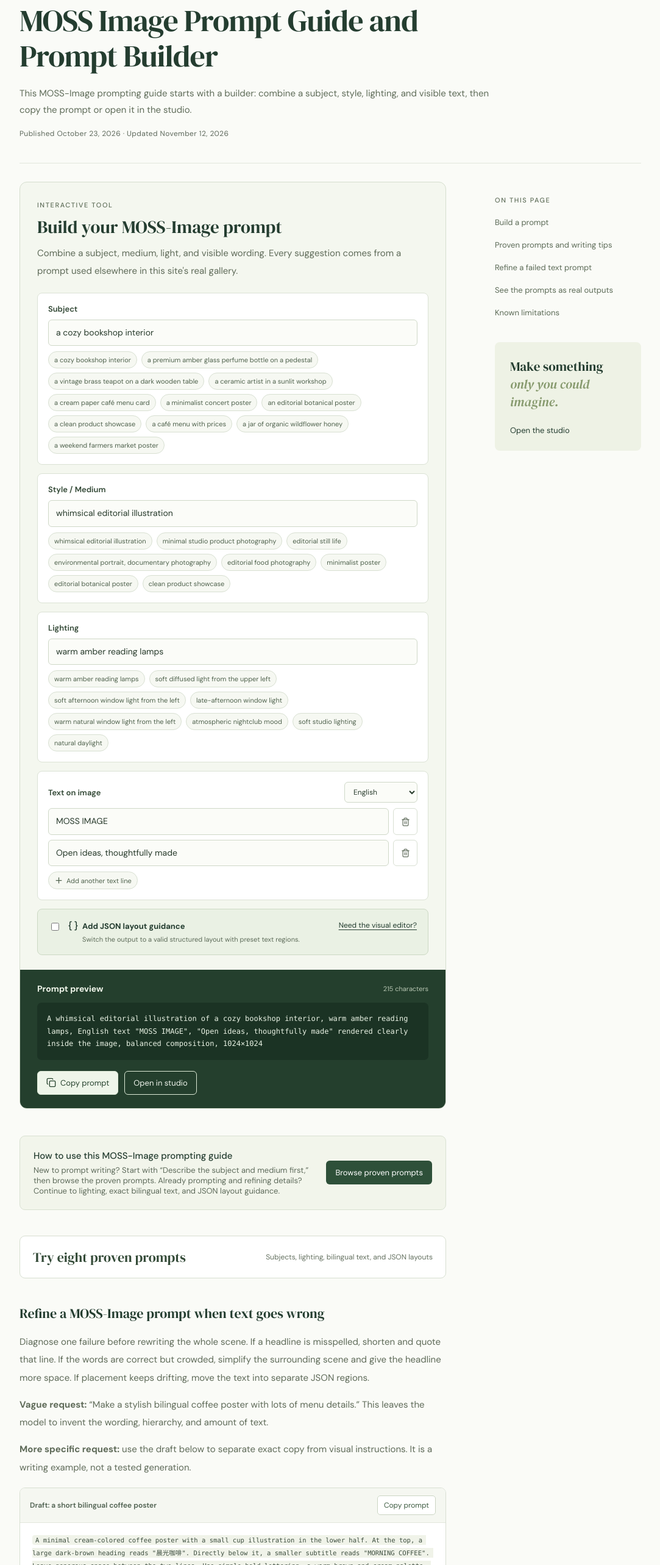
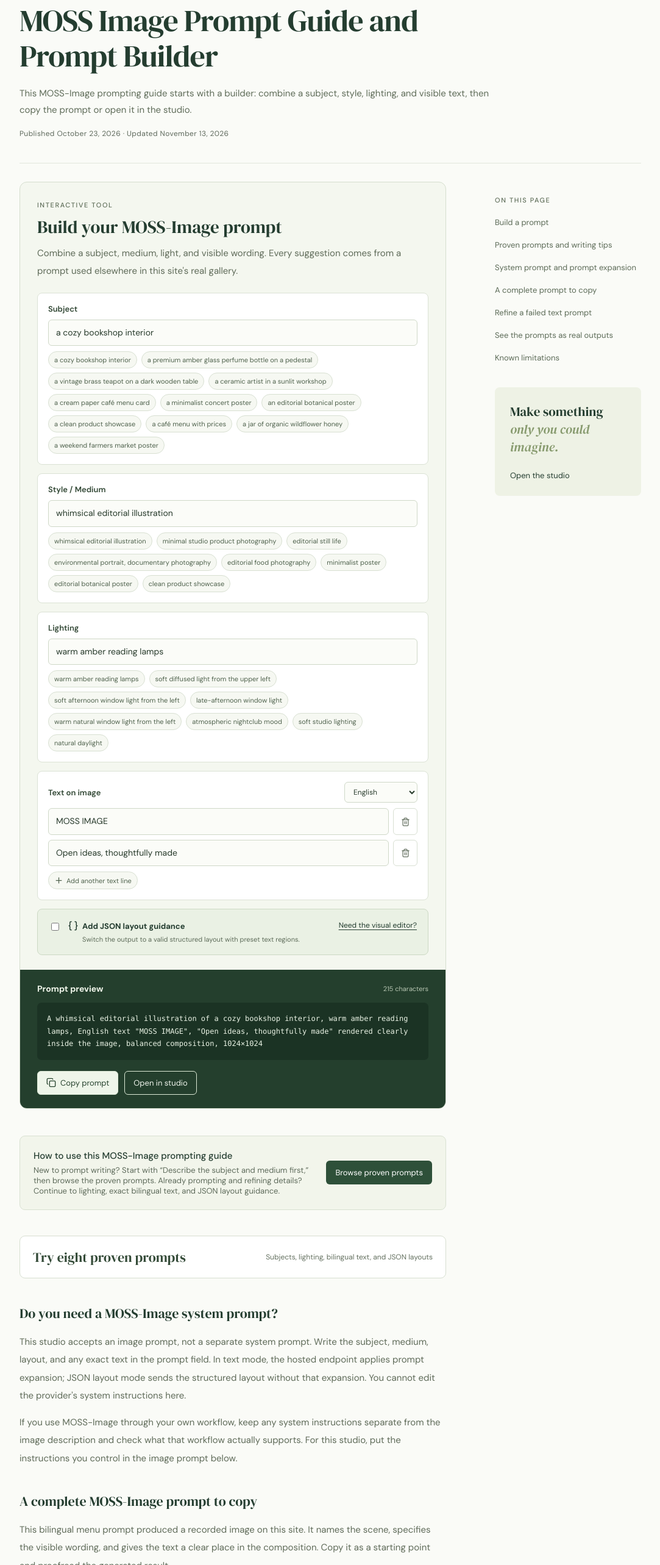
Before and after one commit to kaixin20190930/mossimage, a Next.js app: page /guide/prompt in a window 1280 px wide. Shown: the part 234-2800 px from the top of the page at 61% size, without its empty margins (98-1181 px from the left). Built offline with nearby package versions, Linux system fonts and the light colour scheme; no server answers.

Commit message:
Clarify prompt guidance and link HF loader

```diff
--- a/app/guide/local-deploy/page.tsx
+++ b/app/guide/local-deploy/page.tsx
@@ -61,7 +61,7 @@ export default function LocalDeployPage() {
       intro="Run MOSS-Image on your own hardware. Choose native ComfyUI support for a new setup, or use the optional HF-directory plugin when you need to load a complete local Diffusers model directory."
       sections={sections}
       bottomLink={{ href: '/comfyui/', label: 'ComfyUI setup overview' }}
-      publishedDate="October 26, 2026 · Updated November 7, 2026"
+      publishedDate="October 26, 2026 · Updated November 13, 2026"
     >
       <section id="choose">
         <h2>Choose one installation path</h2>
@@ -99,7 +99,7 @@ export default function LocalDeployPage() {
 python comfyui/install.py --comfy-root /path/to/ComfyUI`}</code></pre></div>
         <p>The installer creates a link in <code>custom_nodes</code> and copies the example workflow into <code>user/default/workflows</code> only when a file with the same name does not already exist. Restart ComfyUI after installation.</p>
         <h3>Set model_path</h3>
-        <p>In MOSSImageHFLoader, point <code>model_path</code> at the directory containing the four component folders. An absolute path is the clearest choice. Relative paths are resolved by the ComfyUI process and therefore depend on how it was launched.</p>
+        <p>In <Link href="/comfyui/mossimagehfloader/">mossimagehfloader</Link>, point <code>model_path</code> at the directory containing the four component folders. An absolute path is the clearest choice. Relative paths are resolved by the ComfyUI process and therefore depend on how it was launched.</p>
         <div className="code-block"><pre><code>/home/user/models/MOSS-Image-SFT</code></pre></div>
         <p>Import the <Link href="/workflows/">official HF-directory workflow</Link> and keep its included 50 steps, CFG 3, shift 5, Euler sampler, and <code>sgm_uniform</code> scheduler for the first test.</p>
       </section>
--- a/app/guide/prompt/page.tsx
+++ b/app/guide/prompt/page.tsx
@@ -37,6 +37,8 @@ export const metadata: Metadata = {
 const sections = [
   { id: 'builder', title: 'Build a prompt' },
   { id: 'proven', title: 'Proven prompts and writing tips' },
+  { id: 'system-prompt', title: 'System prompt and prompt expansion' },
+  { id: 'complete-prompt', title: 'A complete prompt to copy' },
   { id: 'refine', title: 'Refine a failed text prompt' },
   { id: 'results', title: 'See the prompts as real outputs' },
   { id: 'known-limitations', title: 'Known limitations' },
@@ -118,6 +120,18 @@ export default function PromptGuidePage() {
         </div>
       </details>
 
+      <section id="system-prompt">
+        <h2>Do you need a MOSS-Image system prompt?</h2>
+        <p>This studio accepts an image prompt, not a separate system prompt. Write the subject, medium, layout, and any exact text in the prompt field. In text mode, the hosted endpoint applies prompt expansion; JSON layout mode sends the structured layout without that expansion. You cannot edit the provider&apos;s system instructions here.</p>
+        <p>If you use MOSS-Image through your own workflow, keep any system instructions separate from the image description and check what that workflow actually supports. For this studio, put the instructions you control in the image prompt below.</p>
+      </section>
+
+      <section id="complete-prompt">
+        <h2>A complete MOSS-Image prompt to copy</h2>
+        <p>This bilingual menu prompt produced a recorded image on this site. It names the scene, specifies the visible wording, and gives the text a clear place in the composition. Copy it as a starting point and proofread the generated result.</p>
+        <PromptExample label="Bilingual café menu · recorded output" prompt={menu.prompt} href={featuredImageHref(menu.id)}/>
+      </section>
+
       <section id="refine">
         <h2>Refine a MOSS-Image prompt when text goes wrong</h2>
         <p>Diagnose one failure before rewriting the whole scene. If a headline is misspelled, shorten and quote that line. If the words are correct but crowded, simplify the surrounding scene and give the headline more space. If placement keeps drifting, move the text into separate JSON regions.</p>
--- a/lib/content-dates.ts
+++ b/lib/content-dates.ts
@@ -5,7 +5,7 @@
 export const contentLastModified: Record<string, string> = {
   '': '2026-11-08',
   gallery: '2026-10-31',
-  'guide/prompt': '2026-11-12',
+  'guide/prompt': '2026-11-13',
   'guide/json-layout': '2026-11-08',
   'json-layout': '2026-10-31',
   'moss-image-ai': '2026-10-26',
@@ -19,7 +19,7 @@ export const contentLastModified: Record<string, string> = {
   refund: '2026-10-25',
   contact: '2026-10-25',
   workflows: '2026-11-07',
-  'guide/local-deploy': '2026-11-07',
+  'guide/local-deploy': '2026-11-13',
   'comfyui/mossimagehfloader': '2026-11-07',
   'use-cases': '2026-10-28',
   'text-in-image-generator': '2026-11-07',
```
